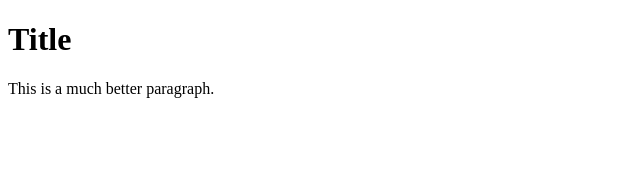
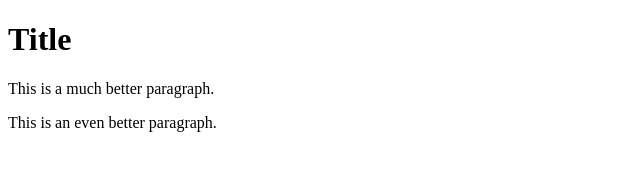
Before and after one commit to AlexAHK/c9test, a plain HTML site: page index.html in a window 1280 px wide. Shown: the whole page, without its empty margins (0-640 px from the left). Drawn offline with Linux system fonts and the light colour scheme.

Commit message:
add an even better paragraph

```diff
--- a/index.html
+++ b/index.html
@@ -8,5 +8,6 @@
 
         <h1>Title</h1>
         <p>This is a much better paragraph.</p>
+        <p>This is an even better paragraph.</p>
     </body>
 </html>
```
